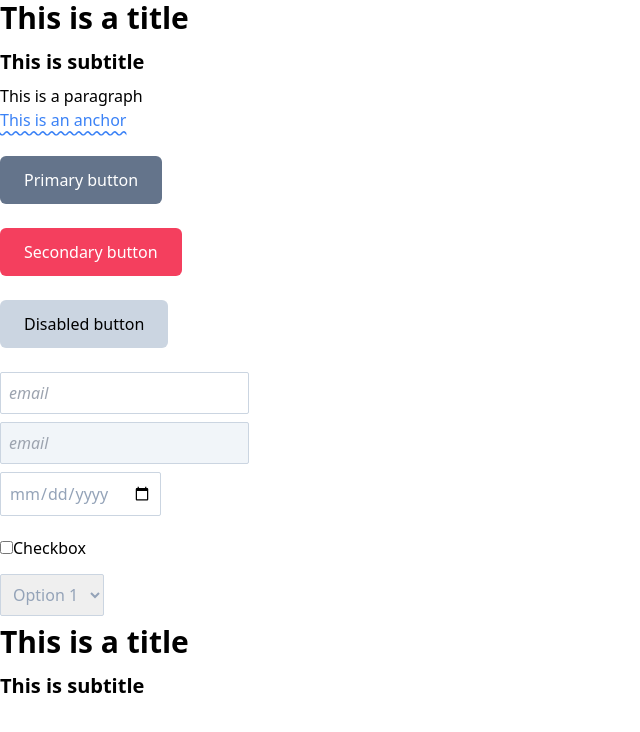
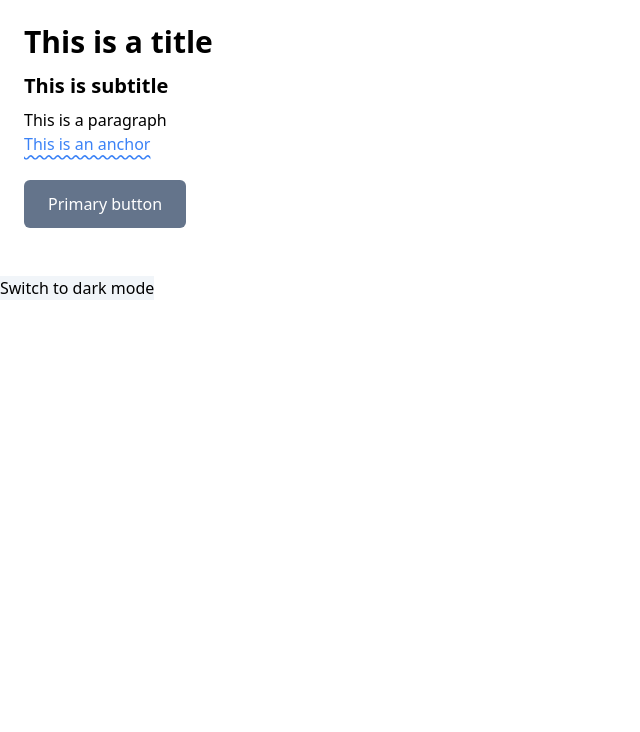
Before and after one commit to ayezabashir/tailwindcss, a React (Vite) app: page / in a window 1280 px wide. Shown: the top 732 px of the page, without its empty margins (0-640 px from the left). Built offline with nearby package versions, Linux system fonts and the light colour scheme.

Commit message:
dark mode

```diff
--- a/src/App.jsx
+++ b/src/App.jsx
@@ -8,13 +8,20 @@
 // import Border from "./components/Border"
 // import EffectsFilters from "./components/EffectsFilters"
 // import AnimationsTransition from "./components/AnimationsTransition"
+// import DesignSystem from "./components/DesignSystem"
 
-import DesignSystem from "./components/DesignSystem"
+import { useState } from "react"
+import DarkMode from "./components/DarkMode"
 
 function App() {
+  const [mode, setMode] = useState('light');
+  const toggleMode = () => {
+    setMode(mode === 'light' ? 'dark' : 'light')
+  }
+
 
   return (
-    <>
+    <div className={mode}>
       {/* <Colours /> */}
       {/* <Customization /> */}
       {/* <Typography /> */}
@@ -25,8 +32,12 @@ function App() {
       {/* <Border /> */}
       {/* <EffectsFilters /> */}
       {/* <AnimationsTransition /> */}
-      <DesignSystem />
-    </>
+      {/* <DesignSystem /> */}
+      <DarkMode />
+      <button
+        onClick={toggleMode}
+        className="dark:bg-slate-400 dark:text-white bg-slate-100 text-black">Switch to {mode === 'light' ? 'dark' : 'light'} mode</button>
+    </div>
   )
 }
 
--- /dev/null
+++ b/src/components/DarkMode.jsx
@@ -0,0 +1,18 @@
+const DarkMode = () => {
+    return (
+        <div className="p-4 bg-white text-black dark:bg-slate-900 dark:text-white">
+            {/* sb sy pehly tailwind.config.js file me add krni hai
+            dark mode ki class, or app.jsx me add krni hai class "dark" */}
+            <h1>This is a title</h1>
+            <h2>This is subtitle</h2>
+            <p>This is a paragraph</p>
+            <a href="#">This is an anchor</a>
+            <div className="my-4">
+                <button className="btn btn-primary">Primary button</button>
+            </div>
+        </div>
+
+    )
+}
+
+export default DarkMode
--- a/tailwind.config.js
+++ b/tailwind.config.js
@@ -1,4 +1,5 @@
 export default {
+  darkMode: 'class',
   content: [
     "./src/App.jsx",
     "./src/components/Colours.jsx",
@@ -12,6 +13,7 @@ export default {
     "./src/components/EffectsFilters.jsx",
     "./src/components/AnimationsTransition.jsx",
     "./src/components/DesignSystem.jsx",
+    "./src/components/DarkMode.jsx",
   ],
   theme: {
     container: {
```
